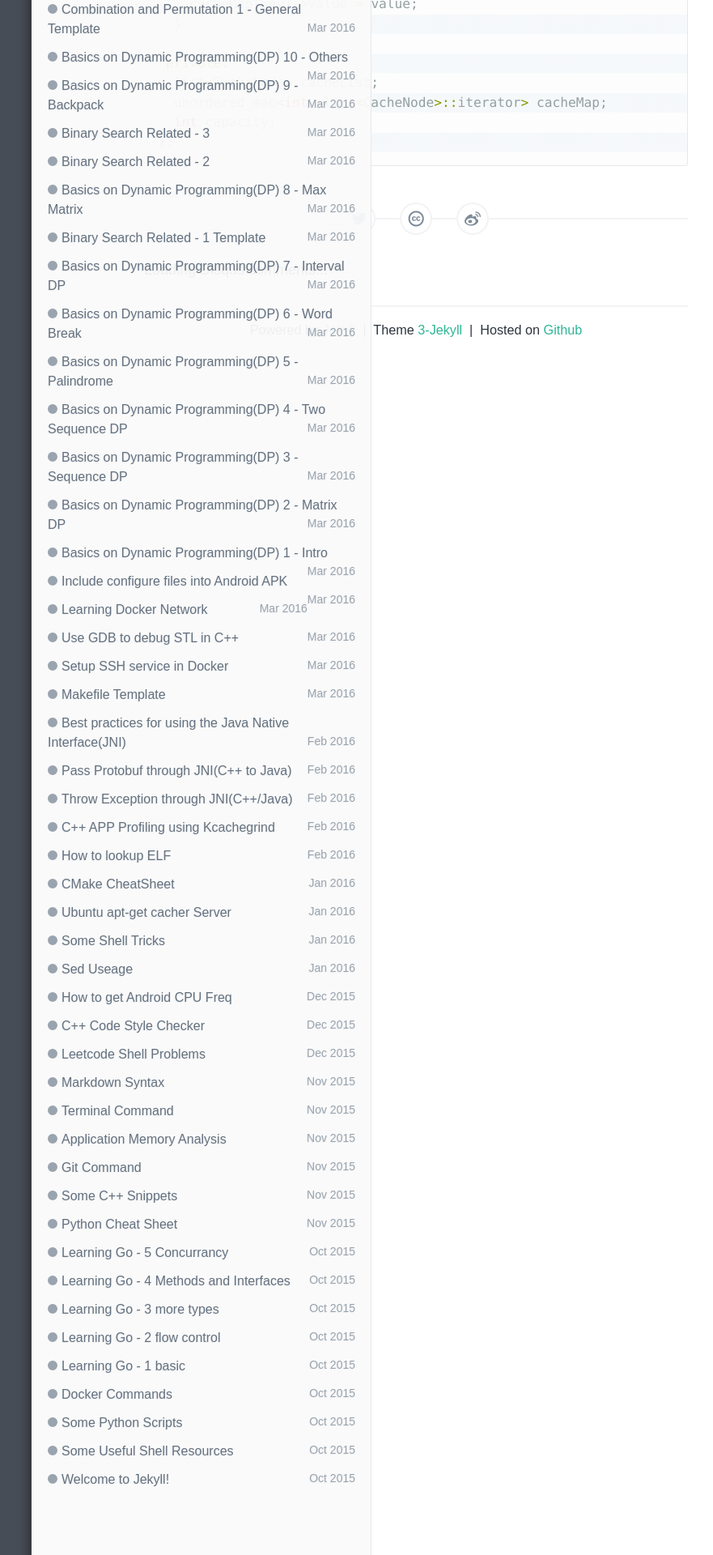
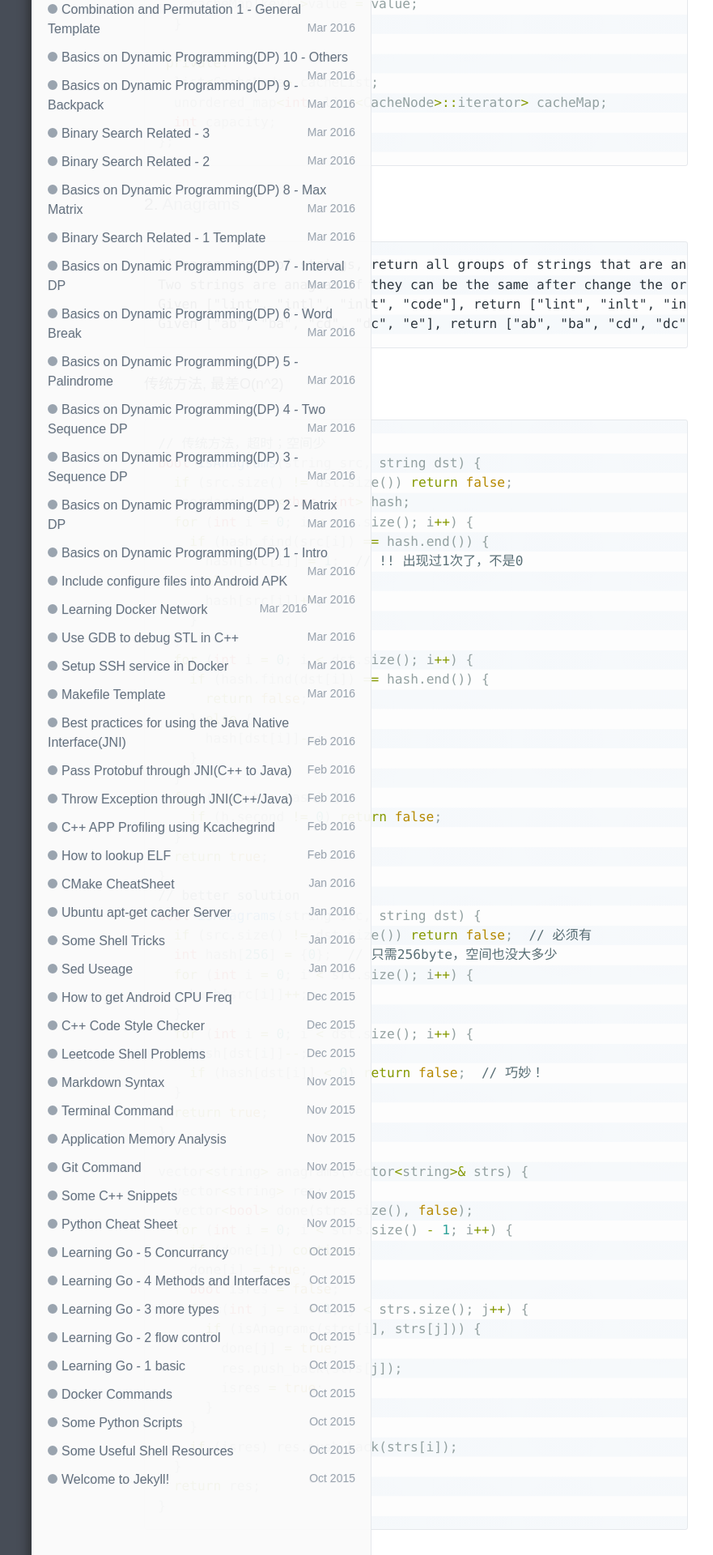
Before and after one commit to wykvictor/wykvictor.github.io, a Jekyll site: the page built from _posts/algorithm/2016-05-28-Data-Structure-3.md, in a window 1280 px wide. Shown: the part 1296-3216 px from the top of the page at 81% size, without its empty margins (126-1007 px from the left). Built offline with Jekyll 4.4.1, drawn with Linux system fonts in a browser that asks for light colours; comment, search, counter and statistics services are not loaded; some of the changed text lies outside the part shown.

Commit message:
add hash related to data structure 3

````diff
--- a/_posts/algorithm/2016-05-28-Data-Structure-3.md
+++ b/_posts/algorithm/2016-05-28-Data-Structure-3.md
@@ -61,3 +61,141 @@ class LRUCache {
   int capacity;
 };
 {% endhighlight %}
+
+### 2. [Anagrams](http://www.lintcode.com/en/problem/anagrams/)
+```
+Given an array of strings, return all groups of strings that are anagrams.
+Two strings are anagram if they can be the same after change the order of characters.
+Given ["lint", "intl", "inlt", "code"], return ["lint", "inlt", "intl"].
+Given ["ab", "ba", "cd", "dc", "e"], return ["ab", "ba", "cd", "dc"].
+```
+
+传统方法, 最差O(n^2)
+{% highlight C++ %}
+// 传统方法，超时；空间少
+bool isAnagrams(string src, string dst) {
+  if (src.size() != dst.size()) return false;
+  unordered_map<char, int> hash;
+  for (int i = 0; i < src.size(); i++) {
+    if (hash.find(src[i]) == hash.end()) {
+      hash[src[i]] = 1;  // !! 出现过1次了，不是0
+    } else {
+      hash[src[i]]++;
+    }
+  }
+  for (int i = 0; i < dst.size(); i++) {
+    if (hash.find(dst[i]) == hash.end()) {
+      return false;
+    } else {
+      hash[dst[i]]--;
+    }
+  }
+  for (auto h : hash) {
+    if (h.second != 0) return false;
+  }
+  return true;
+}
+// better solution
+bool isAnagrams(string src, string dst) {
+  if (src.size() != dst.size()) return false;  // 必须有
+  int hash[256] = {0};  // 只需256byte，空间也没大多少
+  for (int i = 0; i < src.size(); i++) {
+    hash[src[i]]++;
+  }
+  for (int i = 0; i < dst.size(); i++) {
+    hash[dst[i]]--;
+    if (hash[dst[i]] < 0) return false;  // 巧妙！
+  }
+  return true;
+}
+
+vector<string> anagrams(vector<string>& strs) {
+  vector<string> res;
+  vector<bool> done(strs.size(), false);
+  for (int i = 0; i < strs.size() - 1; i++) {
+    if (done[i]) continue;
+    done[i] = true;
+    bool isres = false;
+    for (int j = i + 1; j < strs.size(); j++) {
+      if (isAnagrams(strs[i], strs[j])) {
+        done[j] = true;
+        res.push_back(strs[j]);
+        isres = true;
+      }
+    }
+    if (isres) res.push_back(strs[i]);
+  }
+  return res;
+}
+{% endhighlight %}
+优化方法, O(n)
+{% highlight C++ %}
+// 桶排序，常数时间
+string getSortedString(string &str) {
+  int count[26] = {0};
+  for (int i = 0; i < str.length(); i++) {
+    count[str[i] - 'a']++;
+  }
+  string sorted_str = "";
+  for (int i = 0; i < 26; i++) {
+    for (int j = 0; j < count[i]; j++) {
+      sorted_str = sorted_str + (char)('a' + i);
+    }
+  }
+  return sorted_str;
+}
+
+vector<string> anagrams(vector<string> &strs) {
+  unordered_map<string, int> hash;
+  for (int i = 0; i < strs.size(); i++) {
+    string str = getSortedString(strs[i]);
+    if (hash.find(str) == hash.end()) {
+      hash[str] = 1;
+    } else {
+      hash[str] = hash[str] + 1;
+    }
+  }
+  // O(nL)存入，O(nL)查询
+  vector<string> result;
+  for (int i = 0; i < strs.size(); i++) {
+    string str = getSortedString(strs[i]);
+    if (hash.find(str) == hash.end()) continue;
+    if (hash[str] > 1) {
+      result.push_back(strs[i]);
+    }
+  }
+  return result;
+}
+{% endhighlight %}
+
+### 3. [Longest Consecutive Sequence](http://www.lintcode.com/en/problem/longest-consecutive-sequence/)
+```
+Given [100, 4, 200, 1, 3, 2],
+The longest consecutive elements sequence is [1, 2, 3, 4]. Return its length: 4
+Your algorithm should run in O(n) complexity.
+```
+{% highlight C++ %}
+int longestConsecutive(vector<int> &nums) {
+  unordered_map<int, bool> hash;  // O(1)时间 map不行
+  for (int i = 0; i < nums.size(); i++) {
+    hash[nums[i]] = true;
+  }
+  int res = 0;
+  for (int i = 0; i < nums.size(); i++) {
+    int up = nums[i];
+    while (hash.find(up) != hash.end()) {
+      hash.erase(up);
+      up++;
+    }
+    int down = nums[i] - 1;
+    while (hash.find(down) != hash.end()) {
+      hash.erase(down);
+      down--;
+    }
+    if (up - down - 1 > res) {
+      res = up - down - 1;
+    }
+  }
+  return res;
+}
+{% endhighlight %}
````
